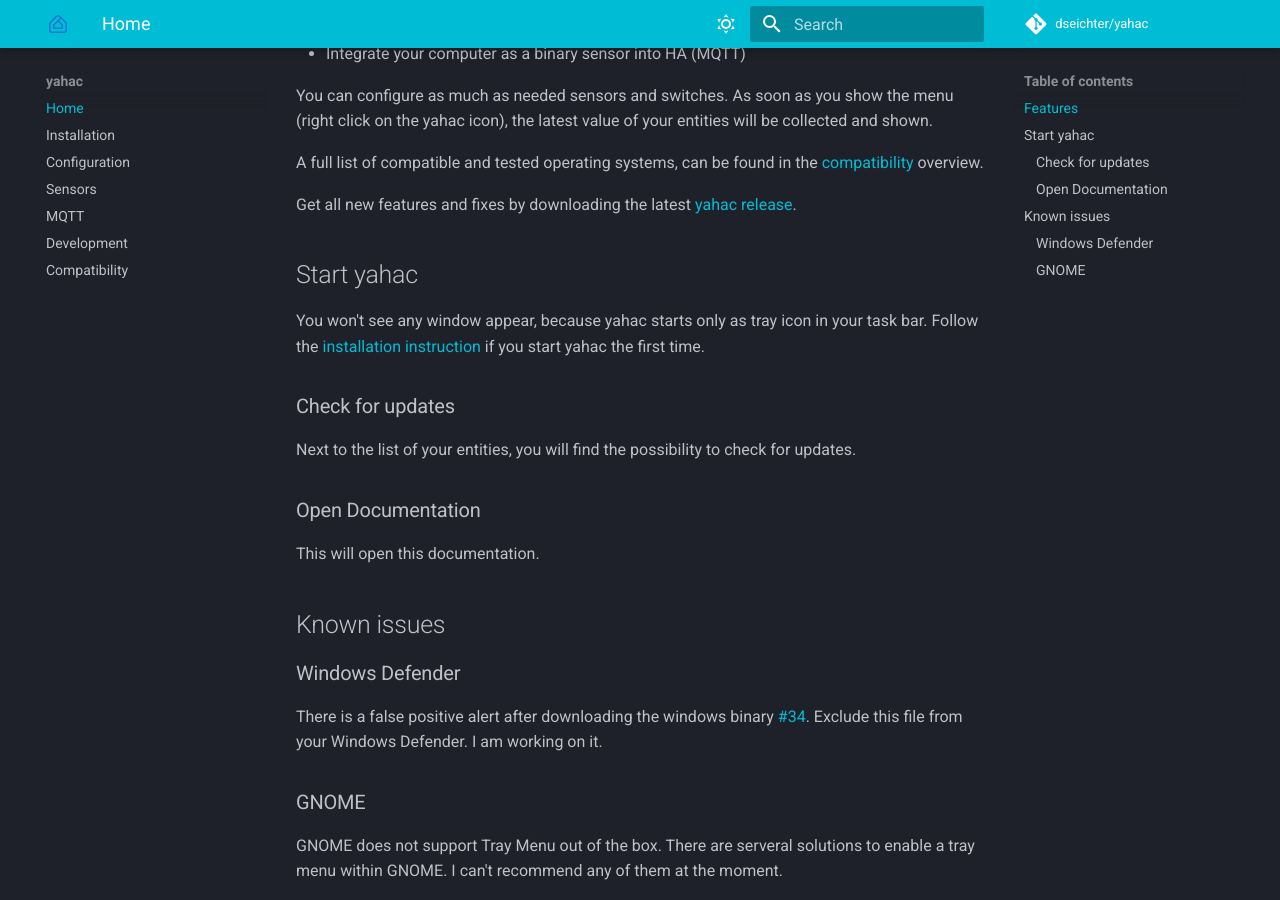
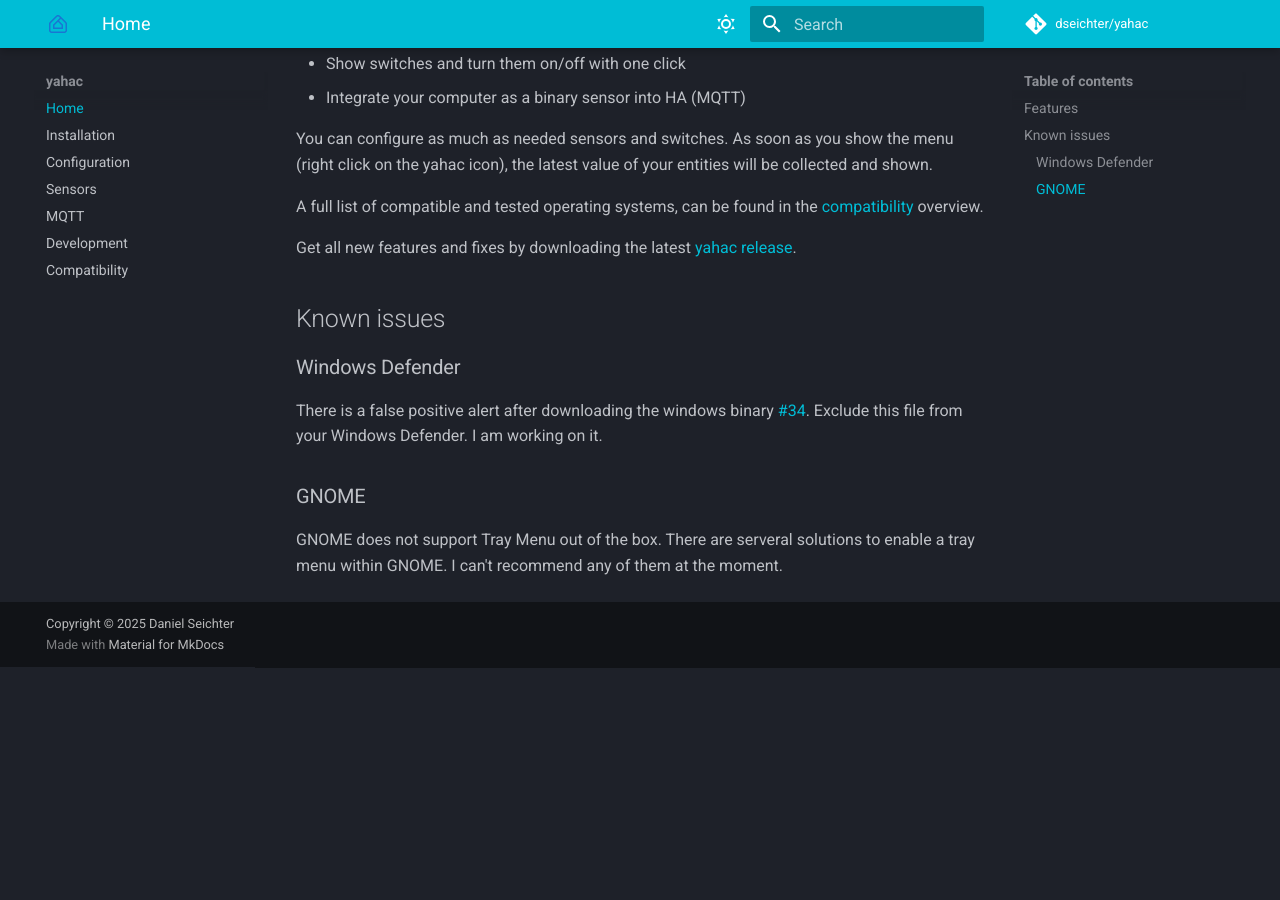
Before and after one commit to dseichter/yahac, an MkDocs documentation site: the page built from docs/docs/index.md, in a window 1280 px wide and 900 px high, scrolled down 665 px. Built offline with MkDocs 1.6.1 and Material for MkDocs 9.7.7, drawn with Linux system fonts in a browser that asks for light colours; comment, search, counter and statistics services are not loaded; after the commit the page ends 1332 px from its top, so only the background shows below that.

Commit message:
Update docu

```diff
--- a/docs/docs/index.md
+++ b/docs/docs/index.md
@@ -17,17 +23,6 @@
 
 Get all new features and fixes by downloading the latest [yahac release](https://github.com/dseichter/yahac/releases).
 
-## Start yahac
-
-You won't see any window appear, because yahac starts only as tray icon in your task bar. Follow the [installation instruction](installation.md) if you start yahac the first time.
-
-### Check for updates
-
-Next to the list of your entities, you will find the possibility to check for updates.
-
-### Open Documentation
-
-This will open this documentation.
 
 ## Known issues
 
```
Also changed, not shown: other parts of docs/docs/index.md (+6 -0 lines), docs/docs/installation.md (+1 -1 lines).
